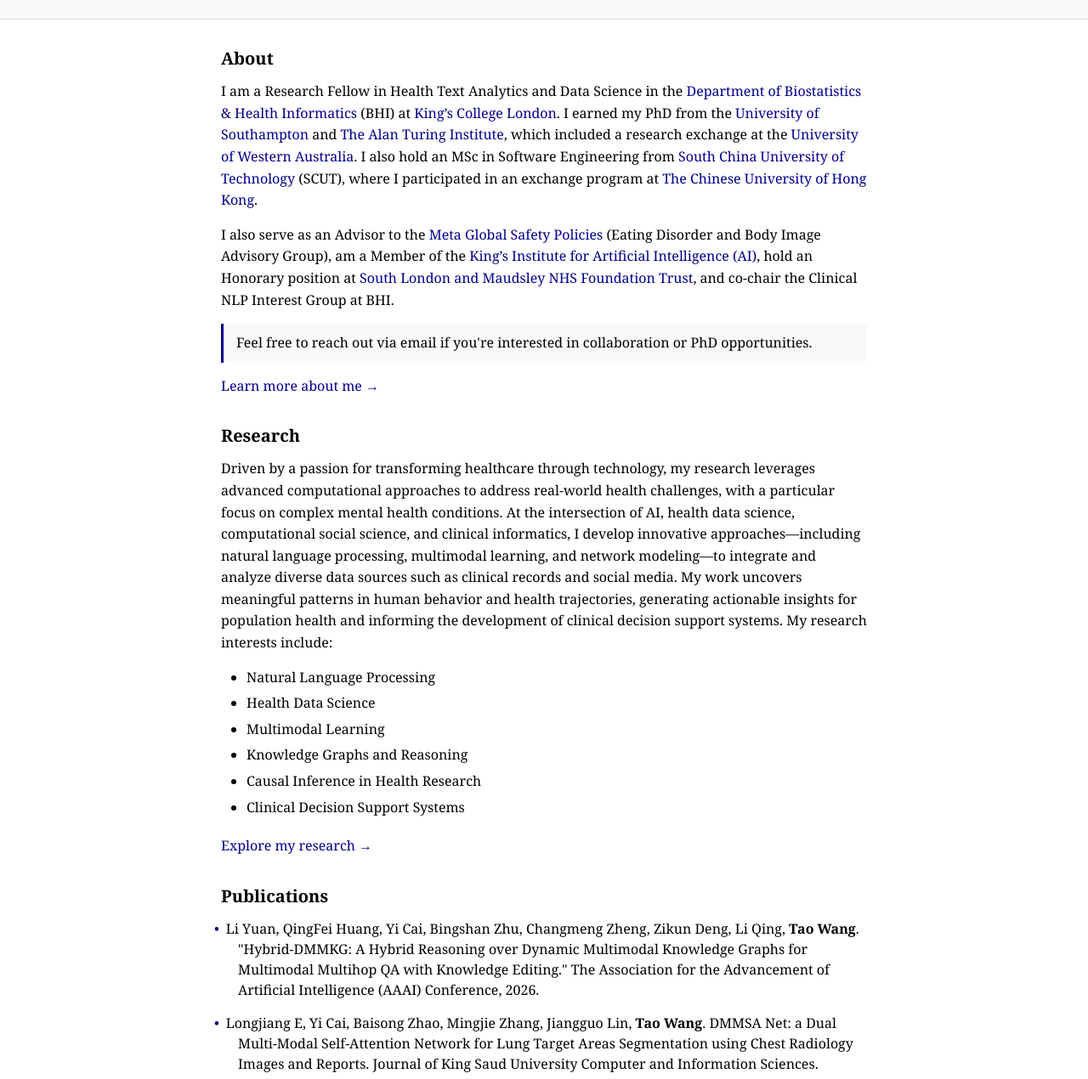
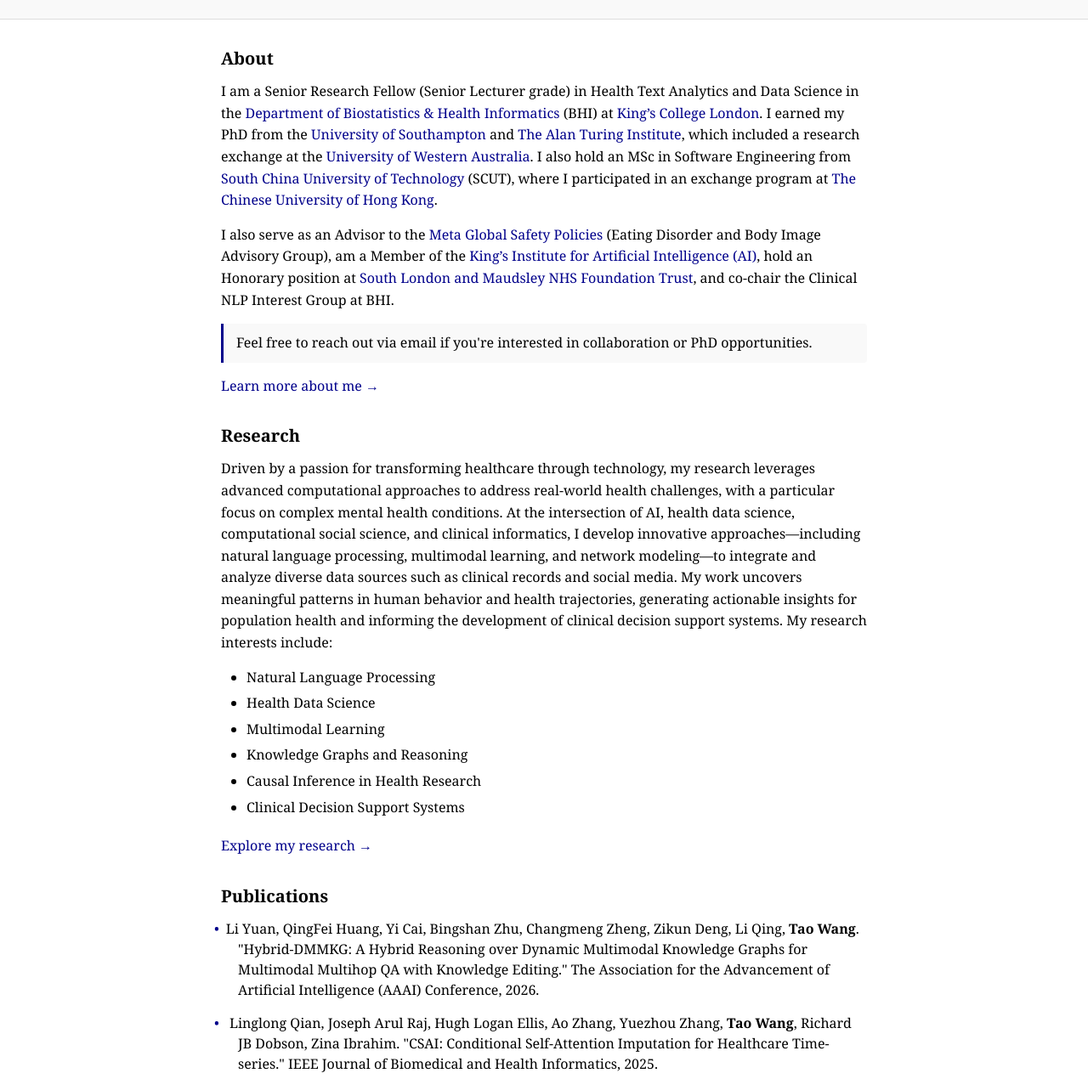
Before and after one commit to wtgme/homepage, a plain HTML site: page index.html in a window 1280 px wide. Shown: the part 330-1600 px from the top of the page at 85% size. Drawn offline with Linux system fonts and the light colour scheme.

Commit message:
modified:   components/publications.html 	modified:   index.html

```diff
--- a/components/publications.html
+++ b/components/publications.html
@@ -34,6 +34,7 @@
 
         <h3>2025</h3>
         <ul class="publication-list">
+            <li> Linglong Qian, Joseph Arul Raj, Hugh Logan Ellis, Ao Zhang, Yuezhou Zhang, <strong>Tao Wang</strong>, Richard JB Dobson, Zina Ibrahim. "CSAI: Conditional Self-Attention Imputation for Healthcare Time-series." IEEE Journal of Biomedical and Health Informatics, 2025.</li>
             <li>Longjiang E, Yi Cai, Baisong Zhao, Mingjie Zhang, Jiangguo Lin, <strong>Tao Wang</strong>. DMMSA Net: a Dual Multi-Modal Self-Attention Network for Lung Target Areas Segmentation using Chest Radiology Images and Reports. Journal of King Saud University Computer and Information Sciences.</li>
             <li>Ariel Soares Teles, Jaya Chaturvedi, <strong>Tao Wang</strong>, Marcia Scazufca, Yamiko Msosa, Daniel Stahl, Angus Roberts. "Generative Multimodal Large Language Models in Mental Health Care: Applications, Opportunities, and Challenges." PLOS Mental Health, 2025. </li>
             <li>Li Yuan, Yi Cai, Zhenghao Liu, Qing Li, Qingbao Huang, and <strong>Tao Wang</strong>. "Collaborative Multi-LoRA Experts with Achievement-based Multi-Tasks Loss for Unified Multimodal Information Extraction." International Joint Conference on Artificial Intelligence (IJCAI), 2025. </li>
--- a/index.html
+++ b/index.html
@@ -4,7 +4,7 @@
     <meta charset="UTF-8">
     <meta name="viewport" content="width=device-width, initial-scale=1.0">
     <title>Dr. Tao Wang | Health Text Analytics & Data Science Researcher</title>
-    <meta name="description" content="Dr. Tao Wang is a Senior Research Fellow (Senior Lecturer grade) in Health Text Analytics and Data Science at King's College London, specializing in clinical NLP and healthcare AI.">
+    <meta name="description" content="Dr. Tao Wang is a Senior Research Fellow in Health Text Analytics and Data Science at King's College London, specializing in clinical NLP and healthcare AI.">
     <meta name="keywords" content="Tao Wang, Clinical NLP, Health Data Science, AI in Healthcare, King's College London, Medical AI">
     <meta name="author" content="Tao Wang">
 
@@ -65,7 +65,7 @@
     <main class="main-content">
         <section id="about">
             <h2>About</h2>
-            <p>I am a Research Fellow in Health Text Analytics and Data Science in the <a href="https://www.kcl.ac.uk/bhi">Department of Biostatistics & Health Informatics</a> (BHI) at <a href="https://www.kcl.ac.uk">King’s College London</a>. I earned my PhD from the <a href="https://www.southampton.ac.uk"> University of Southampton</a> and <a href="https://www.turing.ac.uk">The Alan Turing Institute</a>, which included a research exchange at the <a href="https://www.uwa.edu.au">University of Western Australia</a>. I also hold an MSc in Software Engineering from <a href="https://www.scut.edu.cn/en/">South China University of Technology</a> (SCUT), where I participated in an exchange program at <a href="https://www.cuhk.edu.hk/english/index.html">The Chinese University of Hong Kong</a>.</p>
+            <p>I am a Senior Research Fellow (Senior Lecturer grade) in Health Text Analytics and Data Science in the <a href="https://www.kcl.ac.uk/bhi">Department of Biostatistics & Health Informatics</a> (BHI) at <a href="https://www.kcl.ac.uk">King’s College London</a>. I earned my PhD from the <a href="https://www.southampton.ac.uk"> University of Southampton</a> and <a href="https://www.turing.ac.uk">The Alan Turing Institute</a>, which included a research exchange at the <a href="https://www.uwa.edu.au">University of Western Australia</a>. I also hold an MSc in Software Engineering from <a href="https://www.scut.edu.cn/en/">South China University of Technology</a> (SCUT), where I participated in an exchange program at <a href="https://www.cuhk.edu.hk/english/index.html">The Chinese University of Hong Kong</a>.</p>
 
             <p>I also serve as an Advisor to the <a href="https://about.meta.com/actions/safety/topics/safety-basics/policies/">Meta Global Safety Policies</a> (Eating Disorder and Body Image Advisory Group), am a Member of the <a href="https://www.kcl.ac.uk/ai">King’s Institute for Artificial Intelligence (AI)</a>, hold an Honorary position at <a href="https://slam.nhs.uk">South London and Maudsley NHS Foundation Trust</a>, and co-chair the Clinical NLP Interest Group at BHI.</p>
             <p style="color: red;">Feel free to reach out via email if you're interested in collaboration or PhD opportunities.</p>
```
